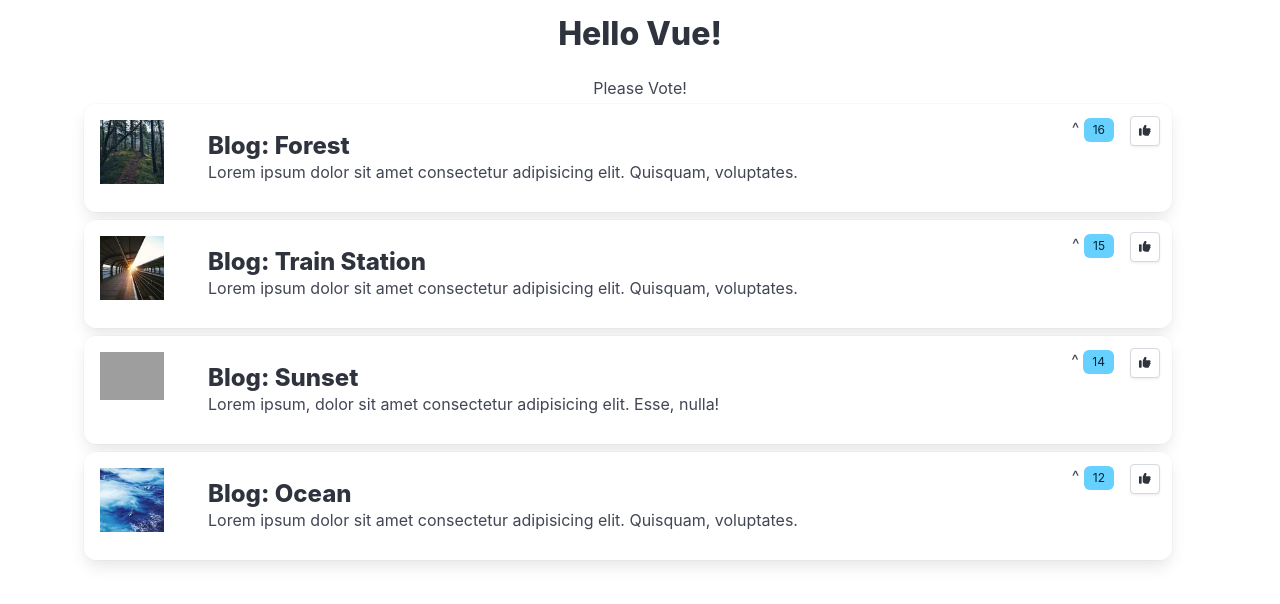
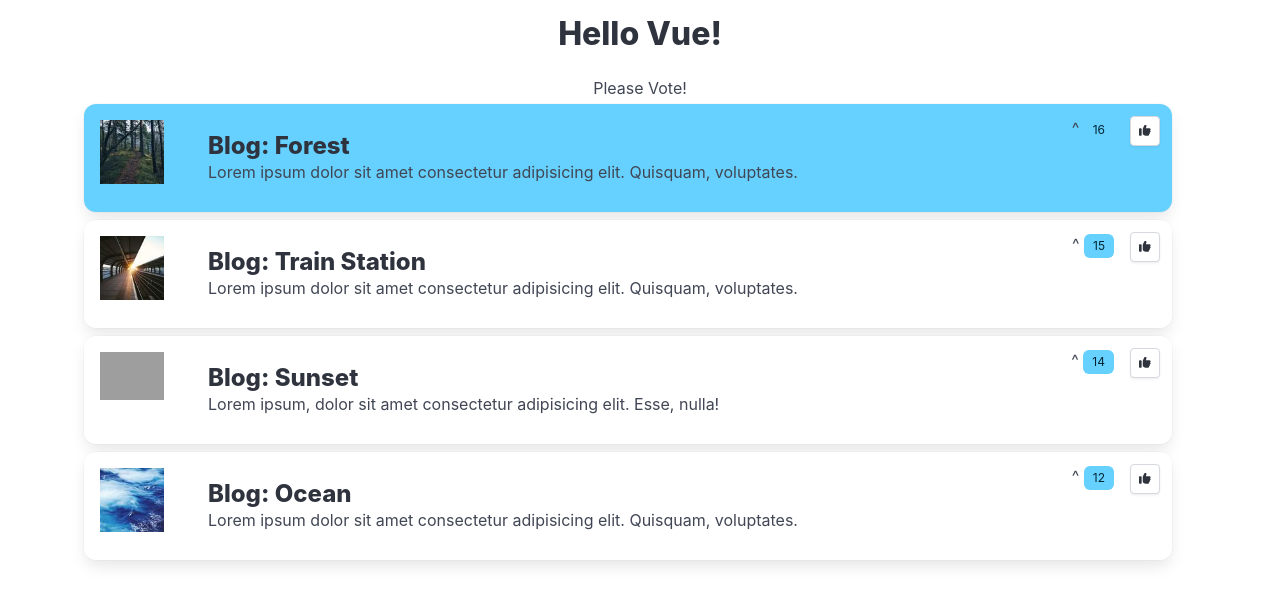
Before and after one commit to ITsLifeOverAll/vue-train-fast-track, a Vue app: page / in a window 1280 px wide. Shown: the top 604 px of the page. Built offline with nearby package versions, Linux system fonts and the light colour scheme; grey boxes are pictures that could not be loaded.

Commit message:
資料挷定 - class, style

```diff
--- a/src/App.vue
+++ b/src/App.vue
@@ -7,8 +7,8 @@
     <div v-else class="has-text-centered">
       Please Vote!
     </div>
-    <div v-for="item in sortedItems" class="p-4">
-      <VoteItem :item="item" />
+    <div v-for="(item, index) in sortedItems" class="p-4">
+      <VoteItem :item="item" :index="index" />
     </div>
   </div>
 </template>
--- a/src/components/VoteItem.vue
+++ b/src/components/VoteItem.vue
@@ -1,5 +1,5 @@
 <template>
-    <div class="card columns ">
+    <div class="card columns " :class="{ 'has-background-info': indexZero }">
         <div class="is-one-third image is-64x64 m-4">
             <img v-bind:src="item.imageUrl" alt="Placeholder image">
         </div>
@@ -26,9 +26,15 @@
 </template>
 
 <script setup>
+import { computed } from 'vue'
+import { defineProps } from 'vue'
 const props = defineProps({
     item: {
         type: Object,
+        required: true
+    },
+    index: {
+        type: Number,
         required: true
     }
 })
@@ -36,4 +42,8 @@ const props = defineProps({
 const voteUp = () => {
     props.item.votes++
 }
+
+const indexZero = computed(() => {
+    return props.index === 0;
+})
 </script>
```
